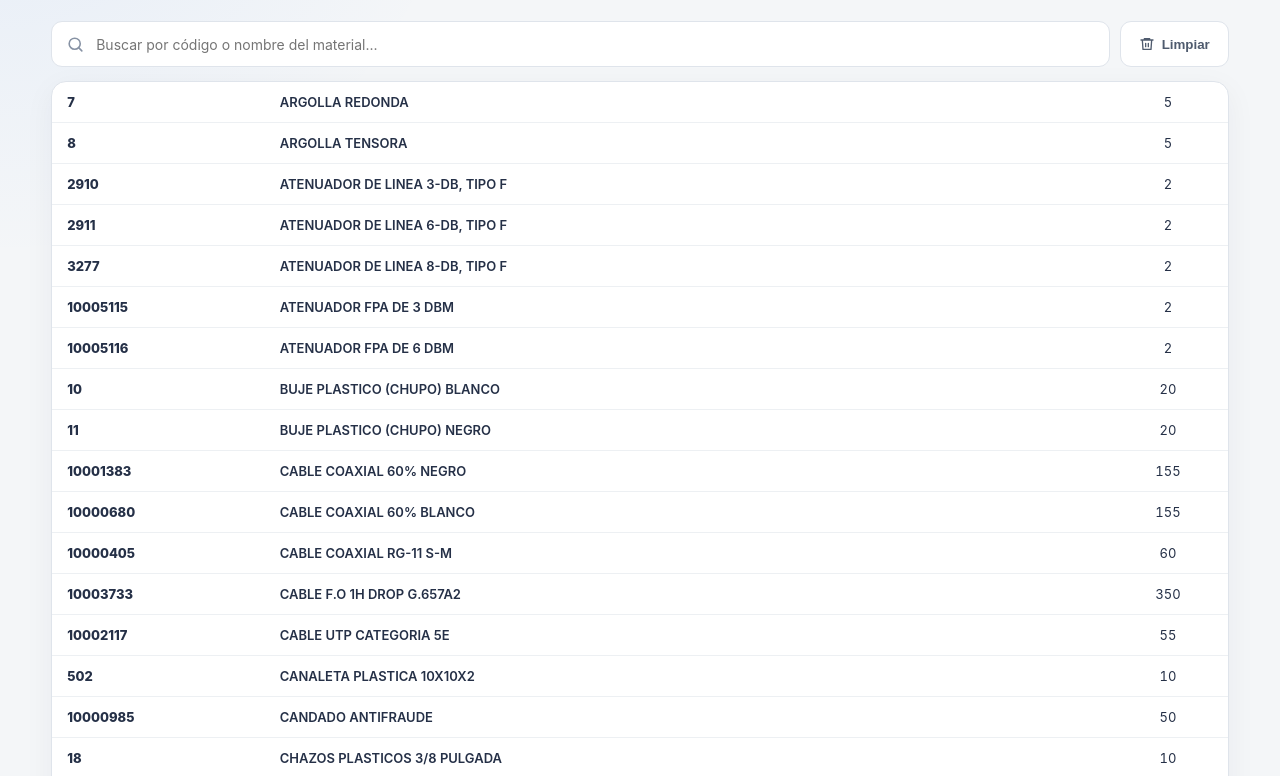
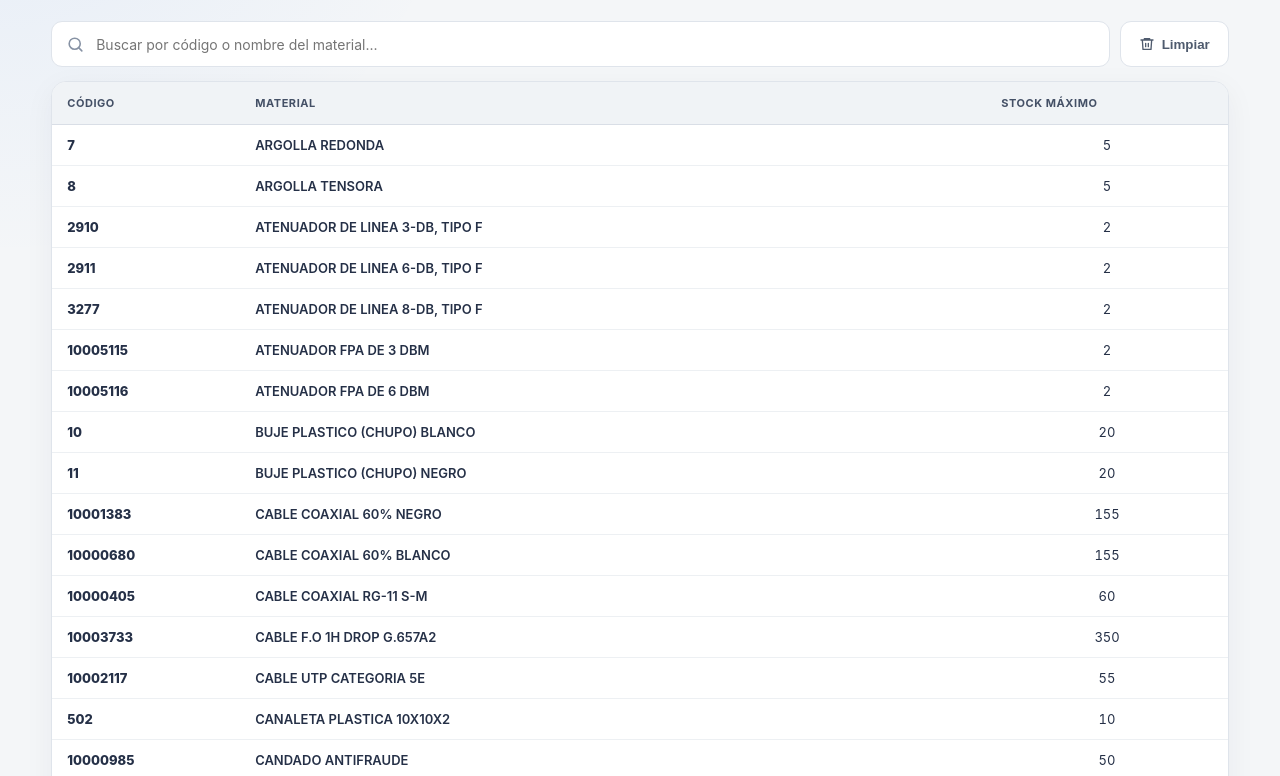
Before and after one commit to Bons18/tabla_materiales, a plain HTML site: page index.html in a window 1280 px wide. Shown: the part 220-996 px from the top of the page. Drawn offline with Linux system fonts and the light colour scheme.

Commit message:
Correcion de errores

```diff
--- a/index.html
+++ b/index.html
@@ -13,7 +13,7 @@
       <div class="brand-icon" aria-hidden="true"><svg viewBox="0 0 24 24" fill="none" stroke="currentColor" stroke-width="2" stroke-linecap="round" stroke-linejoin="round"><path d="M3 3h18v18H3z"/><path d="M7 7h10M7 12h10M7 17h6"/></svg></div>
       <div>
         <h1>Inventario de Materiales</h1>
-        <p>Control de cantidades por responsable</p>
+        <p>Control de stock de materiales</p>
       </div>
     </div>
     <div class="badge"><svg class="icon icon-sm" aria-hidden="true" viewBox="0 0 24 24" fill="none" stroke="currentColor" stroke-width="2" stroke-linecap="round" stroke-linejoin="round"><path d="M3 7h18M5 7v13h14V7M8 7V4h8v3"/></svg><span>58 registros</span></div>
@@ -24,7 +24,7 @@
       <div>
         <span class="eyebrow"><svg class="icon icon-xs" aria-hidden="true" viewBox="0 0 24 24" fill="none" stroke="currentColor" stroke-width="2" stroke-linecap="round" stroke-linejoin="round"><path d="M4 19.5A2.5 2.5 0 0 1 6.5 17H20"/><path d="M6.5 2H20v20H6.5A2.5 2.5 0 0 1 4 19.5v-15A2.5 2.5 0 0 1 6.5 2Z"/></svg> CONTROL DE INVENTARIO</span>
         <h2>Materiales técnicos</h2>
-        <p>Consulta rápidamente códigos, materiales y cantidades asignadas.</p>
+        <p>Consulta rápidamente códigos, materiales y stock máximo.</p>
       </div>
       <div class="stats">
         <div class="stat"><svg class="stat-icon" aria-hidden="true" viewBox="0 0 24 24" fill="none" stroke="currentColor" stroke-width="2" stroke-linecap="round" stroke-linejoin="round"><path d="M8 6h13M8 12h13M8 18h13M3 6h.01M3 12h.01M3 18h.01"/></svg><strong id="visibleCount">58</strong><span>mostrados</span></div>
@@ -45,65 +45,68 @@
         <table id="materialsTable">
           <thead>
             <tr>
+              <th>CÓDIGO</th>
+              <th>MATERIAL</th>
+              <th>STOCK MÁXIMO</th>
             </tr>
           </thead>
-          <tbody><tr><td data-label="CÓDIGO">7</td><td data-label="MATERIAL">ARGOLLA REDONDA</td><td data-label="TÉCNICOS">5</td></tr>
-<tr><td data-label="CÓDIGO">8</td><td data-label="MATERIAL">ARGOLLA TENSORA</td><td data-label="TÉCNICOS">5</td></tr>
-<tr><td data-label="CÓDIGO">2910</td><td data-label="MATERIAL">ATENUADOR DE LINEA 3-DB, TIPO F</td><td data-label="TÉCNICOS">2</td></tr>
-<tr><td data-label="CÓDIGO">2911</td><td data-label="MATERIAL">ATENUADOR DE LINEA 6-DB, TIPO F</td><td data-label="TÉCNICOS">2</td></tr>
-<tr><td data-label="CÓDIGO">3277</td><td data-label="MATERIAL">ATENUADOR DE LINEA 8-DB, TIPO F</td><td data-label="TÉCNICOS">2</td></tr>
-<tr><td data-label="CÓDIGO">10005115</td><td data-label="MATERIAL">ATENUADOR FPA DE 3 DBM</td><td data-label="TÉCNICOS">2</td></tr>
-<tr><td data-label="CÓDIGO">10005116</td><td data-label="MATERIAL">ATENUADOR FPA DE 6 DBM</td><td data-label="TÉCNICOS">2</td></tr>
-<tr><td data-label="CÓDIGO">10</td><td data-label="MATERIAL">BUJE PLASTICO (CHUPO) BLANCO</td><td data-label="TÉCNICOS">20</td></tr>
-<tr><td data-label="CÓDIGO">11</td><td data-label="MATERIAL">BUJE PLASTICO (CHUPO) NEGRO</td><td data-label="TÉCNICOS">20</td></tr>
-<tr><td data-label="CÓDIGO">10001383</td><td data-label="MATERIAL">CABLE COAXIAL 60% NEGRO</td><td data-label="TÉCNICOS">155</td></tr>
-<tr><td data-label="CÓDIGO">10000680</td><td data-label="MATERIAL">CABLE COAXIAL 60% BLANCO</td><td data-label="TÉCNICOS">155</td></tr>
-<tr><td data-label="CÓDIGO">10000405</td><td data-label="MATERIAL">CABLE COAXIAL RG-11 S-M</td><td data-label="TÉCNICOS">60</td></tr>
-<tr><td data-label="CÓDIGO">10003733</td><td data-label="MATERIAL">CABLE F.O 1H DROP G.657A2</td><td data-label="TÉCNICOS">350</td></tr>
-<tr><td data-label="CÓDIGO">10002117</td><td data-label="MATERIAL">CABLE UTP CATEGORIA 5E</td><td data-label="TÉCNICOS">55</td></tr>
-<tr><td data-label="CÓDIGO">502</td><td data-label="MATERIAL">CANALETA PLASTICA 10X10X2</td><td data-label="TÉCNICOS">10</td></tr>
-<tr><td data-label="CÓDIGO">10000985</td><td data-label="MATERIAL">CANDADO ANTIFRAUDE</td><td data-label="TÉCNICOS">50</td></tr>
-<tr><td data-label="CÓDIGO">18</td><td data-label="MATERIAL">CHAZOS PLASTICOS 3/8 PULGADA</td><td data-label="TÉCNICOS">10</td></tr>
-<tr><td data-label="CÓDIGO">17060</td><td data-label="MATERIAL">CIERRE LINEAL GPON FO1H-DROP</td><td data-label="TÉCNICOS">1</td></tr>
-<tr><td data-label="CÓDIGO">20</td><td data-label="MATERIAL">CINTA AISLANTE 3MM</td><td data-label="TÉCNICOS">1</td></tr>
-<tr><td data-label="CÓDIGO">7140</td><td data-label="MATERIAL">CINTA DE ENMASCARAR</td><td data-label="TÉCNICOS">1</td></tr>
-<tr><td data-label="CÓDIGO">10003416</td><td data-label="MATERIAL">CONECTOR ANTI-HUMEDAD RG-6</td><td data-label="TÉCNICOS">10</td></tr>
-<tr><td data-label="CÓDIGO">10004883</td><td data-label="MATERIAL">CONECTOR CONTINUIDAD RG-11</td><td data-label="TÉCNICOS">2</td></tr>
-<tr><td data-label="CÓDIGO">10003415</td><td data-label="MATERIAL">CONECTOR DE CONTINUIDAD RG-6</td><td data-label="TÉCNICOS">60</td></tr>
-<tr><td data-label="CÓDIGO">10001459</td><td data-label="MATERIAL">CONECTOR OPTICO MECANICO</td><td data-label="TÉCNICOS">6</td></tr>
-<tr><td data-label="CÓDIGO">27</td><td data-label="MATERIAL">CONECTOR RJ-11</td><td data-label="TÉCNICOS">10</td></tr>
-<tr><td data-label="CÓDIGO">10001695</td><td data-label="MATERIAL">CONECTOR RJ-45</td><td data-label="TÉCNICOS">6</td></tr>
-<tr><td data-label="CÓDIGO">26118</td><td data-label="MATERIAL">CONTROL REM SOLUTION SERIES 4</td><td data-label="TÉCNICOS">1</td></tr>
-<tr><td data-label="CÓDIGO">26769</td><td data-label="MATERIAL">CONTROL REM. ANYCON KAON NUEVO</td><td data-label="TÉCNICOS">10</td></tr>
-<tr><td data-label="CÓDIGO">26770</td><td data-label="MATERIAL">CONTROL REMOTO ANYCON UNIVERSAL</td><td data-label="TÉCNICOS">10</td></tr>
-<tr><td data-label="CÓDIGO">26732</td><td data-label="MATERIAL">CONTROL REMOTO ANDROID</td><td data-label="TÉCNICOS">4</td></tr>
-<tr><td data-label="CÓDIGO">26117</td><td data-label="MATERIAL">CONTROL REMSOLUTION SERIES 5</td><td data-label="TÉCNICOS">1</td></tr>
-<tr><td data-label="CÓDIGO">1203</td><td data-label="MATERIAL">CORREA DE IDENTIFICACION ROJA</td><td data-label="TÉCNICOS">5</td></tr>
-<tr><td data-label="CÓDIGO">1202</td><td data-label="MATERIAL">CORREA IDENTIFICACION AZUL</td><td data-label="TÉCNICOS">15</td></tr>
-<tr><td data-label="CÓDIGO">1207</td><td data-label="MATERIAL">CORREA DE MARCACION NARANJA</td><td data-label="TÉCNICOS">5</td></tr>
-<tr><td data-label="CÓDIGO">33</td><td data-label="MATERIAL">CORREAS AMARRE PLASTICO 20 CMS</td><td data-label="TÉCNICOS">200</td></tr>
-<tr><td data-label="CÓDIGO">10000484</td><td data-label="MATERIAL">FILTRO P ALT_BANDA RECHAZ 5_42</td><td data-label="TÉCNICOS">8</td></tr>
-<tr><td data-label="CÓDIGO">38</td><td data-label="MATERIAL">GANCHOS AUTOSUSPENDIDOS</td><td data-label="TÉCNICOS">10</td></tr>
-<tr><td data-label="CÓDIGO">42</td><td data-label="MATERIAL">GRAPA PLASTICA BLANCA RG-6</td><td data-label="TÉCNICOS">400</td></tr>
-<tr><td data-label="CÓDIGO">43</td><td data-label="MATERIAL">GRAPA PLASTICA NEGRA RG-6</td><td data-label="TÉCNICOS">400</td></tr>
-<tr><td data-label="CÓDIGO">68</td><td data-label="MATERIAL">GRAPA UTP</td><td data-label="TÉCNICOS">200</td></tr>
-<tr><td data-label="CÓDIGO">113</td><td data-label="MATERIAL">HEBILLA BANDIT 1/2</td><td data-label="TÉCNICOS">10</td></tr>
-<tr><td data-label="CÓDIGO">23020</td><td data-label="MATERIAL">HEBILLA BANDIT 5/8</td><td data-label="TÉCNICOS">10</td></tr>
-<tr><td data-label="CÓDIGO">44</td><td data-label="MATERIAL">HERRAJE PIG-TAIL GALVANIZADO</td><td data-label="TÉCNICOS">5</td></tr>
-<tr><td data-label="CÓDIGO">10009836</td><td data-label="MATERIAL">HERRAJE TENSOR CABLE DROP GPON</td><td data-label="TÉCNICOS">10</td></tr>
-<tr><td data-label="CÓDIGO">112</td><td data-label="MATERIAL">ROLLO CINTA BANDIT DE 1/2</td><td data-label="TÉCNICOS">30</td></tr>
-<tr><td data-label="CÓDIGO">14</td><td data-label="MATERIAL">ROLLO CINTA BANDIT DE 5/8</td><td data-label="TÉCNICOS">30</td></tr>
-<tr><td data-label="CÓDIGO">51</td><td data-label="MATERIAL">SOPORTE DE DISTRIBUCION</td><td data-label="TÉCNICOS">10</td></tr>
-<tr><td data-label="CÓDIGO">10003441</td><td data-label="MATERIAL">SPLITTER 2 VIAS INT.</td><td data-label="TÉCNICOS">5</td></tr>
-<tr><td data-label="CÓDIGO">10003442</td><td data-label="MATERIAL">SPLITTER 3 VIAS INT.</td><td data-label="TÉCNICOS">5</td></tr>
-<tr><td data-label="CÓDIGO">10003439</td><td data-label="MATERIAL">SPLITTER 4 VIAS INTERIOR</td><td data-label="TÉCNICOS">1</td></tr>
-<tr><td data-label="CÓDIGO">9250</td><td data-label="MATERIAL">STICKER WIFI</td><td data-label="TÉCNICOS">10</td></tr>
-<tr><td data-label="CÓDIGO">57</td><td data-label="MATERIAL">TENSOR PLASTICO RG-6</td><td data-label="TÉCNICOS">10</td></tr>
-<tr><td data-label="CÓDIGO">56</td><td data-label="MATERIAL">TENSOR RG-11</td><td data-label="TÉCNICOS">5</td></tr>
-<tr><td data-label="CÓDIGO">10001450</td><td data-label="MATERIAL">TOMA OPTICA(ROSETA)GPON</td><td data-label="TÉCNICOS">3</td></tr>
-<tr><td data-label="CÓDIGO">87</td><td data-label="MATERIAL">UNION INDOOR</td><td data-label="TÉCNICOS">5</td></tr>
-<tr><td data-label="CÓDIGO">4802</td><td data-label="MATERIAL">FUENTE PODER PARA STB 12V 2.5 AMP</td><td data-label="TÉCNICOS">—</td></tr>
-<tr><td data-label="CÓDIGO">7747</td><td data-label="MATERIAL">FUENTE PODER PARA STB 12V 21.0 AMP</td><td data-label="TÉCNICOS">—</td></tr><tr><td data-label="CÓDIGO">9252</td><td data-label="MATERIAL">STICKER VISITA TIGO</td><td data-label="TÉCNICOS">—</td></tr>
+          <tbody><tr><td data-label="CÓDIGO">7</td><td data-label="MATERIAL">ARGOLLA REDONDA</td><td data-label="STOCK MÁXIMO">5</td></tr>
+<tr><td data-label="CÓDIGO">8</td><td data-label="MATERIAL">ARGOLLA TENSORA</td><td data-label="STOCK MÁXIMO">5</td></tr>
+<tr><td data-label="CÓDIGO">2910</td><td data-label="MATERIAL">ATENUADOR DE LINEA 3-DB, TIPO F</td><td data-label="STOCK MÁXIMO">2</td></tr>
+<tr><td data-label="CÓDIGO">2911</td><td data-label="MATERIAL">ATENUADOR DE LINEA 6-DB, TIPO F</td><td data-label="STOCK MÁXIMO">2</td></tr>
+<tr><td data-label="CÓDIGO">3277</td><td data-label="MATERIAL">ATENUADOR DE LINEA 8-DB, TIPO F</td><td data-label="STOCK MÁXIMO">2</td></tr>
+<tr><td data-label="CÓDIGO">10005115</td><td data-label="MATERIAL">ATENUADOR FPA DE 3 DBM</td><td data-label="STOCK MÁXIMO">2</td></tr>
+<tr><td data-label="CÓDIGO">10005116</td><td data-label="MATERIAL">ATENUADOR FPA DE 6 DBM</td><td data-label="STOCK MÁXIMO">2</td></tr>
+<tr><td data-label="CÓDIGO">10</td><td data-label="MATERIAL">BUJE PLASTICO (CHUPO) BLANCO</td><td data-label="STOCK MÁXIMO">20</td></tr>
+<tr><td data-label="CÓDIGO">11</td><td data-label="MATERIAL">BUJE PLASTICO (CHUPO) NEGRO</td><td data-label="STOCK MÁXIMO">20</td></tr>
+<tr><td data-label="CÓDIGO">10001383</td><td data-label="MATERIAL">CABLE COAXIAL 60% NEGRO</td><td data-label="STOCK MÁXIMO">155</td></tr>
+<tr><td data-label="CÓDIGO">10000680</td><td data-label="MATERIAL">CABLE COAXIAL 60% BLANCO</td><td data-label="STOCK MÁXIMO">155</td></tr>
+<tr><td data-label="CÓDIGO">10000405</td><td data-label="MATERIAL">CABLE COAXIAL RG-11 S-M</td><td data-label="STOCK MÁXIMO">60</td></tr>
+<tr><td data-label="CÓDIGO">10003733</td><td data-label="MATERIAL">CABLE F.O 1H DROP G.657A2</td><td data-label="STOCK MÁXIMO">350</td></tr>
+<tr><td data-label="CÓDIGO">10002117</td><td data-label="MATERIAL">CABLE UTP CATEGORIA 5E</td><td data-label="STOCK MÁXIMO">55</td></tr>
+<tr><td data-label="CÓDIGO">502</td><td data-label="MATERIAL">CANALETA PLASTICA 10X10X2</td><td data-label="STOCK MÁXIMO">10</td></tr>
+<tr><td data-label="CÓDIGO">10000985</td><td data-label="MATERIAL">CANDADO ANTIFRAUDE</td><td data-label="STOCK MÁXIMO">50</td></tr>
+<tr><td data-label="CÓDIGO">18</td><td data-label="MATERIAL">CHAZOS PLASTICOS 3/8 PULGADA</td><td data-label="STOCK MÁXIMO">10</td></tr>
+<tr><td data-label="CÓDIGO">17060</td><td data-label="MATERIAL">CIERRE LINEAL GPON FO1H-DROP</td><td data-label="STOCK MÁXIMO">1</td></tr>
+<tr><td data-label="CÓDIGO">20</td><td data-label="MATERIAL">CINTA AISLANTE 3MM</td><td data-label="STOCK MÁXIMO">1</td></tr>
+<tr><td data-label="CÓDIGO">7140</td><td data-label="MATERIAL">CINTA DE ENMASCARAR</td><td data-label="STOCK MÁXIMO">1</td></tr>
+<tr><td data-label="CÓDIGO">10003416</td><td data-label="MATERIAL">CONECTOR ANTI-HUMEDAD RG-6</td><td data-label="STOCK MÁXIMO">10</td></tr>
+<tr><td data-label="CÓDIGO">10004883</td><td data-label="MATERIAL">CONECTOR CONTINUIDAD RG-11</td><td data-label="STOCK MÁXIMO">2</td></tr>
+<tr><td data-label="CÓDIGO">10003415</td><td data-label="MATERIAL">CONECTOR DE CONTINUIDAD RG-6</td><td data-label="STOCK MÁXIMO">60</td></tr>
+<tr><td data-label="CÓDIGO">10001459</td><td data-label="MATERIAL">CONECTOR OPTICO MECANICO</td><td data-label="STOCK MÁXIMO">6</td></tr>
+<tr><td data-label="CÓDIGO">27</td><td data-label="MATERIAL">CONECTOR RJ-11</td><td data-label="STOCK MÁXIMO">10</td></tr>
+<tr><td data-label="CÓDIGO">10001695</td><td data-label="MATERIAL">CONECTOR RJ-45</td><td data-label="STOCK MÁXIMO">6</td></tr>
+<tr><td data-label="CÓDIGO">26118</td><td data-label="MATERIAL">CONTROL REM SOLUTION SERIES 4</td><td data-label="STOCK MÁXIMO">1</td></tr>
+<tr><td data-label="CÓDIGO">26769</td><td data-label="MATERIAL">CONTROL REM. ANYCON KAON NUEVO</td><td data-label="STOCK MÁXIMO">10</td></tr>
+<tr><td data-label="CÓDIGO">26770</td><td data-label="MATERIAL">CONTROL REMOTO ANYCON UNIVERSAL</td><td data-label="STOCK MÁXIMO">10</td></tr>
+<tr><td data-label="CÓDIGO">26732</td><td data-label="MATERIAL">CONTROL REMOTO ANDROID</td><td data-label="STOCK MÁXIMO">4</td></tr>
+<tr><td data-label="CÓDIGO">26117</td><td data-label="MATERIAL">CONTROL REMSOLUTION SERIES 5</td><td data-label="STOCK MÁXIMO">1</td></tr>
+<tr><td data-label="CÓDIGO">1203</td><td data-label="MATERIAL">CORREA DE IDENTIFICACION ROJA</td><td data-label="STOCK MÁXIMO">5</td></tr>
+<tr><td data-label="CÓDIGO">1202</td><td data-label="MATERIAL">CORREA IDENTIFICACION AZUL</td><td data-label="STOCK MÁXIMO">15</td></tr>
+<tr><td data-label="CÓDIGO">1207</td><td data-label="MATERIAL">CORREA DE MARCACION NARANJA</td><td data-label="STOCK MÁXIMO">5</td></tr>
+<tr><td data-label="CÓDIGO">33</td><td data-label="MATERIAL">CORREAS AMARRE PLASTICO 20 CMS</td><td data-label="STOCK MÁXIMO">200</td></tr>
+<tr><td data-label="CÓDIGO">10000484</td><td data-label="MATERIAL">FILTRO P ALT_BANDA RECHAZ 5_42</td><td data-label="STOCK MÁXIMO">8</td></tr>
+<tr><td data-label="CÓDIGO">38</td><td data-label="MATERIAL">GANCHOS AUTOSUSPENDIDOS</td><td data-label="STOCK MÁXIMO">10</td></tr>
+<tr><td data-label="CÓDIGO">42</td><td data-label="MATERIAL">GRAPA PLASTICA BLANCA RG-6</td><td data-label="STOCK MÁXIMO">400</td></tr>
+<tr><td data-label="CÓDIGO">43</td><td data-label="MATERIAL">GRAPA PLASTICA NEGRA RG-6</td><td data-label="STOCK MÁXIMO">400</td></tr>
+<tr><td data-label="CÓDIGO">68</td><td data-label="MATERIAL">GRAPA UTP</td><td data-label="STOCK MÁXIMO">200</td></tr>
+<tr><td data-label="CÓDIGO">113</td><td data-label="MATERIAL">HEBILLA BANDIT 1/2</td><td data-label="STOCK MÁXIMO">10</td></tr>
+<tr><td data-label="CÓDIGO">23020</td><td data-label="MATERIAL">HEBILLA BANDIT 5/8</td><td data-label="STOCK MÁXIMO">10</td></tr>
+<tr><td data-label="CÓDIGO">44</td><td data-label="MATERIAL">HERRAJE PIG-TAIL GALVANIZADO</td><td data-label="STOCK MÁXIMO">5</td></tr>
+<tr><td data-label="CÓDIGO">10009836</td><td data-label="MATERIAL">HERRAJE TENSOR CABLE DROP GPON</td><td data-label="STOCK MÁXIMO">10</td></tr>
+<tr><td data-label="CÓDIGO">112</td><td data-label="MATERIAL">ROLLO CINTA BANDIT DE 1/2</td><td data-label="STOCK MÁXIMO">30</td></tr>
+<tr><td data-label="CÓDIGO">14</td><td data-label="MATERIAL">ROLLO CINTA BANDIT DE 5/8</td><td data-label="STOCK MÁXIMO">30</td></tr>
+<tr><td data-label="CÓDIGO">51</td><td data-label="MATERIAL">SOPORTE DE DISTRIBUCION</td><td data-label="STOCK MÁXIMO">10</td></tr>
+<tr><td data-label="CÓDIGO">10003441</td><td data-label="MATERIAL">SPLITTER 2 VIAS INT.</td><td data-label="STOCK MÁXIMO">5</td></tr>
+<tr><td data-label="CÓDIGO">10003442</td><td data-label="MATERIAL">SPLITTER 3 VIAS INT.</td><td data-label="STOCK MÁXIMO">5</td></tr>
+<tr><td data-label="CÓDIGO">10003439</td><td data-label="MATERIAL">SPLITTER 4 VIAS INTERIOR</td><td data-label="STOCK MÁXIMO">1</td></tr>
+<tr><td data-label="CÓDIGO">9250</td><td data-label="MATERIAL">STICKER WIFI</td><td data-label="STOCK MÁXIMO">10</td></tr>
+<tr><td data-label="CÓDIGO">57</td><td data-label="MATERIAL">TENSOR PLASTICO RG-6</td><td data-label="STOCK MÁXIMO">10</td></tr>
+<tr><td data-label="CÓDIGO">56</td><td data-label="MATERIAL">TENSOR RG-11</td><td data-label="STOCK MÁXIMO">5</td></tr>
+<tr><td data-label="CÓDIGO">10001450</td><td data-label="MATERIAL">TOMA OPTICA(ROSETA)GPON</td><td data-label="STOCK MÁXIMO">3</td></tr>
+<tr><td data-label="CÓDIGO">87</td><td data-label="MATERIAL">UNION INDOOR</td><td data-label="STOCK MÁXIMO">5</td></tr>
+<tr><td data-label="CÓDIGO">4802</td><td data-label="MATERIAL">FUENTE PODER PARA STB 12V 2.5 AMP</td><td data-label="STOCK MÁXIMO">—</td></tr>
+<tr><td data-label="CÓDIGO">7747</td><td data-label="MATERIAL">FUENTE PODER PARA STB 12V 21.0 AMP</td><td data-label="STOCK MÁXIMO">—</td></tr><tr><td data-label="CÓDIGO">9252</td><td data-label="MATERIAL">STICKER VISITA TIGO</td><td data-label="STOCK MÁXIMO">—</td></tr>
 </tbody>
         </table>
       </div>
```
